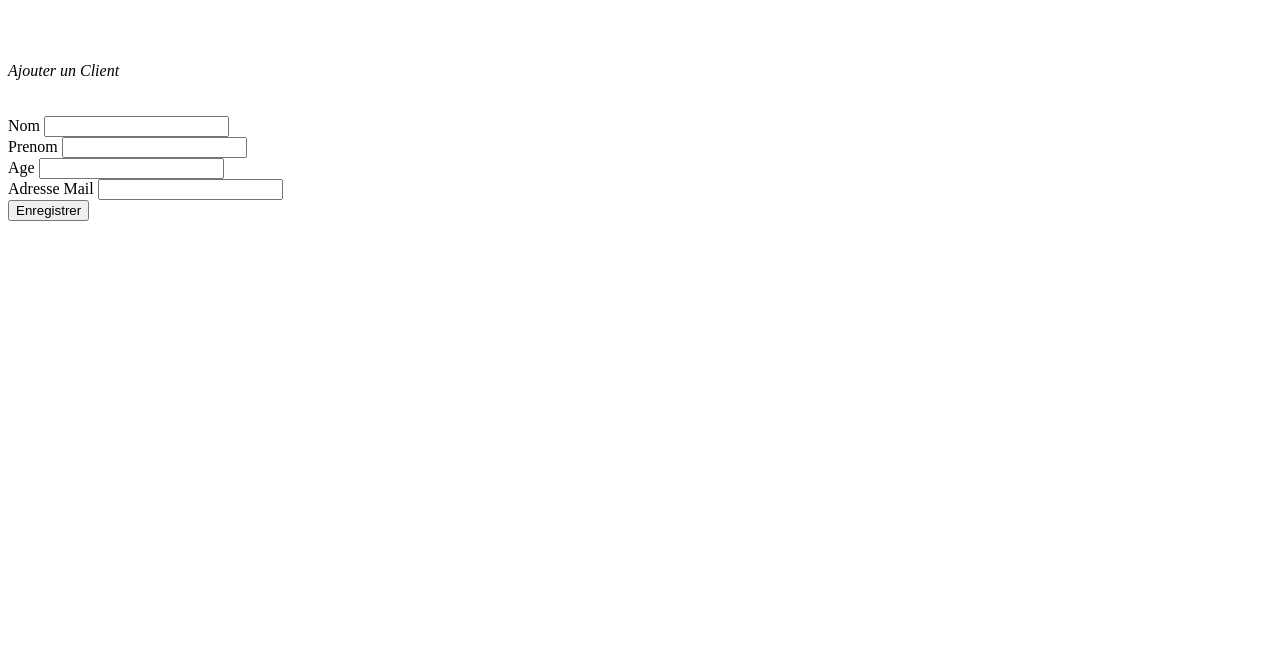
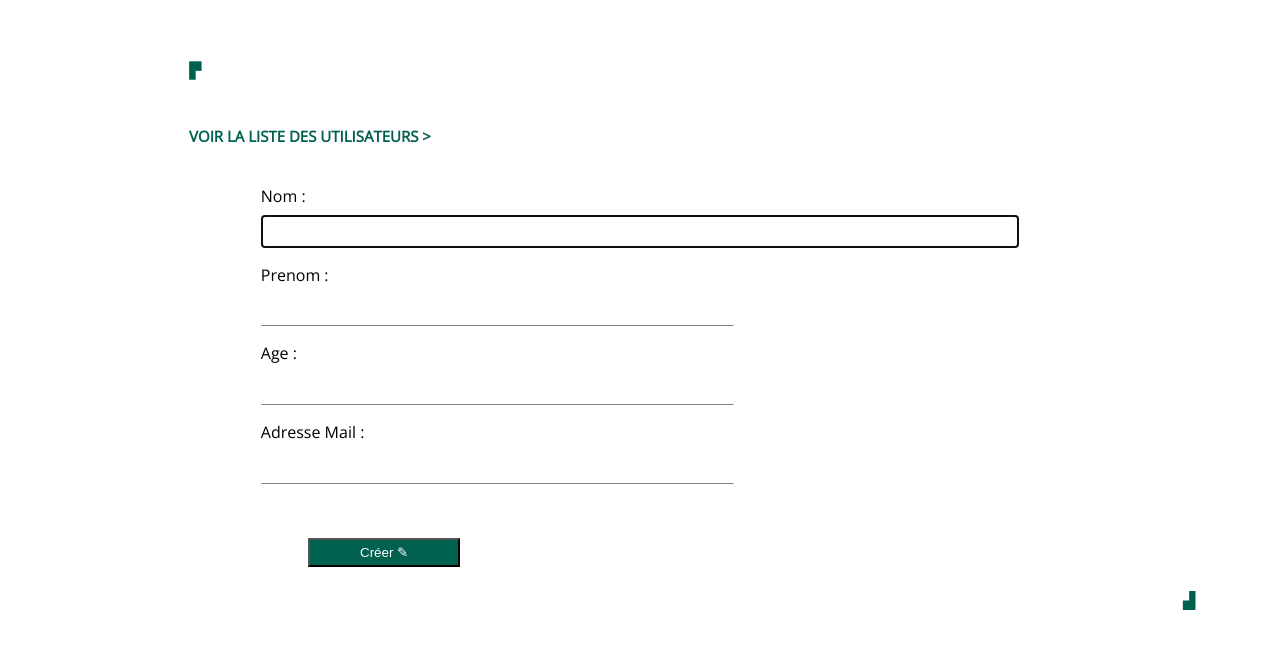
Before and after one commit to Melanie2010/PPE-Gestion-Client, a PHP site: page /ajout.php in a window 1280 px wide. Shown: the top 649 px of the page. Run offline with PHP 8.4, Linux system fonts and the light colour scheme; data that the repository does not hold is empty.

Commit message:
Update ajout.php

```diff
--- a/ajout.php
+++ b/ajout.php
@@ -4,36 +4,33 @@
     <meta charset="UTF-8">
     <meta name="viewport" content="width=device-width, initial-scale=1.0">
     <meta http-equiv="X-UA-Compatible" content="ie=edge">
+    <link href="https://fonts.googleapis.com/css2?family=Open+Sans:wght@300&display=swap" rel="stylesheet">
+    <link rel="stylesheet" href="./css/style.css">
     <title>Maison des Ligues</title>
+</head>
 
-</head>
-<body>
-<br><br><br> <h8 ><em>Ajouter un Client</em></h8></br></br></br>
+<body class="formulaire_creation"></br>
+
+  <h2><a class="titre_redirection_accueil" href="index.php" style="text-decoration:none"> <span class="crochet_haut">&#9627;</span> </br></br>VOIR LA LISTE DES UTILISATEURS ></a></h2>
+  <section>
    <form id="myform" action="maj_ajout_client.php" method ="post">
    <!-- <input type="hidden" name="numclients" value="<?= $clients['Id_client']?>">  -->
 
-        <div>
-           <label for="nom">Nom</label>
-           <input id="nom" type="text" name="nom">
-        </div>
-        <div>
-           <label for="prenom">Prenom</label>
-           <input id="prenom" type="text" name="prenom">
-        </div>
-        <div>
-           <label for="age">Age</label>
-           <input id="age" type="text" name="age">
-        </div>
-        <div>
-           <label for="email">Adresse Mail</label>
+           <label class="nom_label" for="nom">Nom :</label>
+           <input class="nom_input" id="nom" type="text" name="nom" autofocus>
 
-           <input id="email" type="text" name="email">
-        </div>
+           <label class="prenom_label" for="prenom">Prenom :</label>
+           <input class="prenom_input" id="prenom" type="text" name="prenom">
 
-        <div>
-        <input type="submit" value="Enregistrer">
-        </div>
+           <label class="age_label" for="age">Age :</label>
+           <input class="age_input" id="age" type="text" name="age">
 
+           <label class="email_label" for="email">Adresse Mail :</label>
+           <input class="email_input" id="email" type="text" name="email">
+  </section>
+
+        </br><a><input class="bouton_creation"  type="submit" value="Créer &#9998;"></a></br></br>
+        <span class="crochet_bas" style="color:#00614E">&#9631;</span>
     </form>
 
 </body>
```
